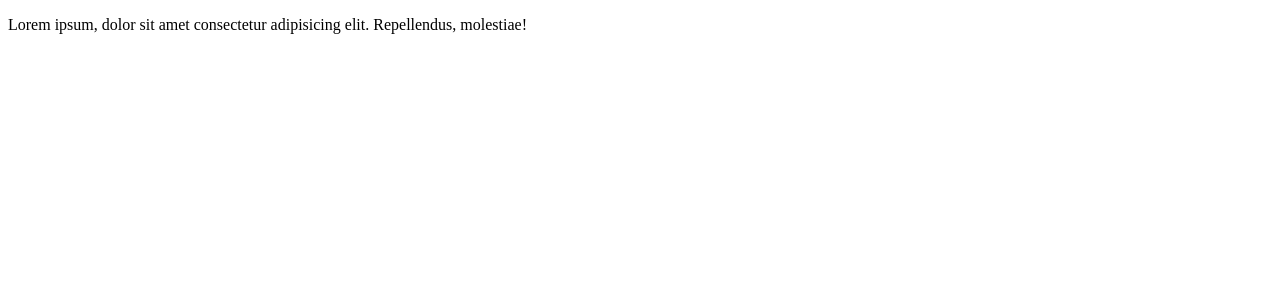
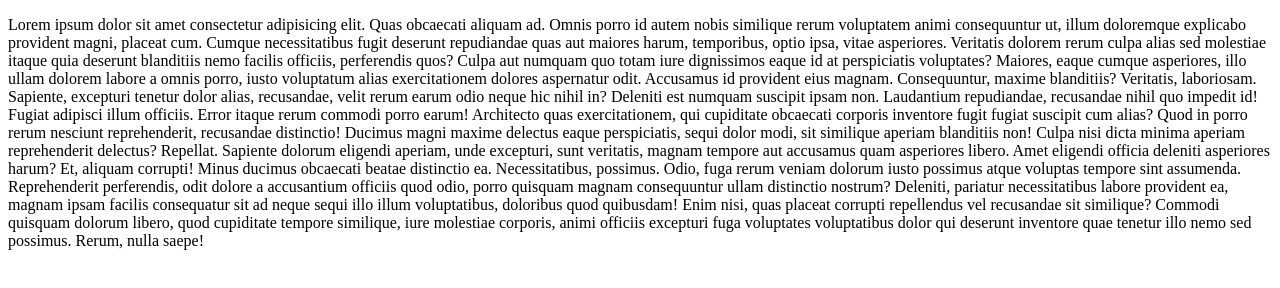
Before and after one commit to abhishek12-dot/abhishek, a plain HTML site: page index.html in a window 1280 px wide. Drawn offline with Linux system fonts and the light colour scheme.

Commit message:
new branch

```diff
--- a/index.html
+++ b/index.html
@@ -6,6 +6,15 @@
     <title>Document</title>
 </head>
 <body>
-    <p>Lorem ipsum, dolor sit amet consectetur adipisicing elit. Repellendus, molestiae!</p>
+    <p>Lorem ipsum dolor sit amet consectetur adipisicing elit. Quas obcaecati aliquam ad. Omnis porro id autem nobis similique rerum voluptatem animi consequuntur ut, illum doloremque explicabo provident magni, placeat cum.
+    Cumque necessitatibus fugit deserunt repudiandae quas aut maiores harum, temporibus, optio ipsa, vitae asperiores. Veritatis dolorem rerum culpa alias sed molestiae itaque quia deserunt blanditiis nemo facilis officiis, perferendis quos?
+    Culpa aut numquam quo totam iure dignissimos eaque id at perspiciatis voluptates? Maiores, eaque cumque asperiores, illo ullam dolorem labore a omnis porro, iusto voluptatum alias exercitationem dolores aspernatur odit.
+    Accusamus id provident eius magnam. Consequuntur, maxime blanditiis? Veritatis, laboriosam. Sapiente, excepturi tenetur dolor alias, recusandae, velit rerum earum odio neque hic nihil in? Deleniti est numquam suscipit ipsam non.
+    Laudantium repudiandae, recusandae nihil quo impedit id! Fugiat adipisci illum officiis. Error itaque rerum commodi porro earum! Architecto quas exercitationem, qui cupiditate obcaecati corporis inventore fugit fugiat suscipit cum alias?
+    Quod in porro rerum nesciunt reprehenderit, recusandae distinctio! Ducimus magni maxime delectus eaque perspiciatis, sequi dolor modi, sit similique aperiam blanditiis non! Culpa nisi dicta minima aperiam reprehenderit delectus? Repellat.
+    Sapiente dolorum eligendi aperiam, unde excepturi, sunt veritatis, magnam tempore aut accusamus quam asperiores libero. Amet eligendi officia deleniti asperiores harum? Et, aliquam corrupti! Minus ducimus obcaecati beatae distinctio ea.
+    Necessitatibus, possimus. Odio, fuga rerum veniam dolorum iusto possimus atque voluptas tempore sint assumenda. Reprehenderit perferendis, odit dolore a accusantium officiis quod odio, porro quisquam magnam consequuntur ullam distinctio nostrum?
+    Deleniti, pariatur necessitatibus labore provident ea, magnam ipsam facilis consequatur sit ad neque sequi illo illum voluptatibus, doloribus quod quibusdam! Enim nisi, quas placeat corrupti repellendus vel recusandae sit similique?
+    Commodi quisquam dolorum libero, quod cupiditate tempore similique, iure molestiae corporis, animi officiis excepturi fuga voluptates voluptatibus dolor qui deserunt inventore quae tenetur illo nemo sed possimus. Rerum, nulla saepe!</p>
 </body>
 </html>
```
